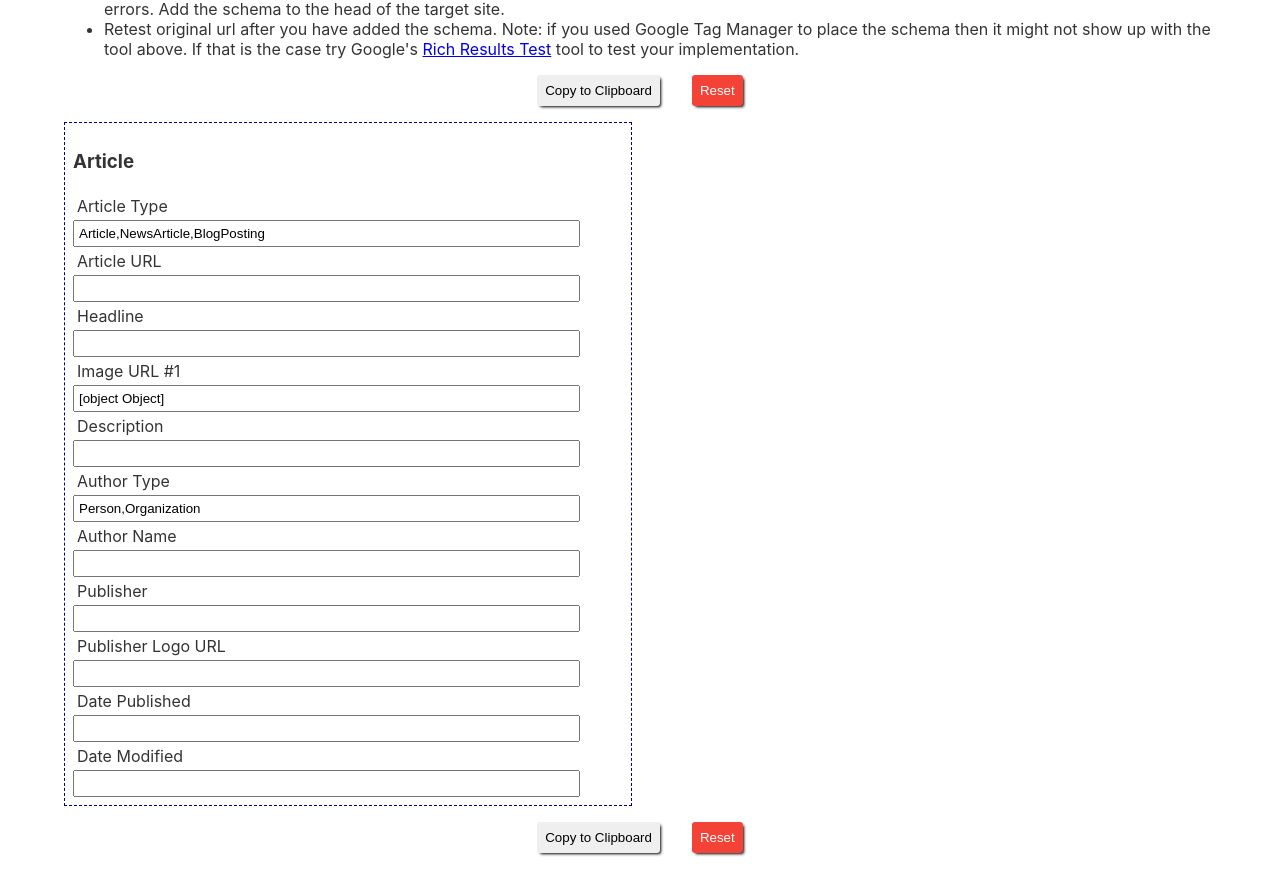
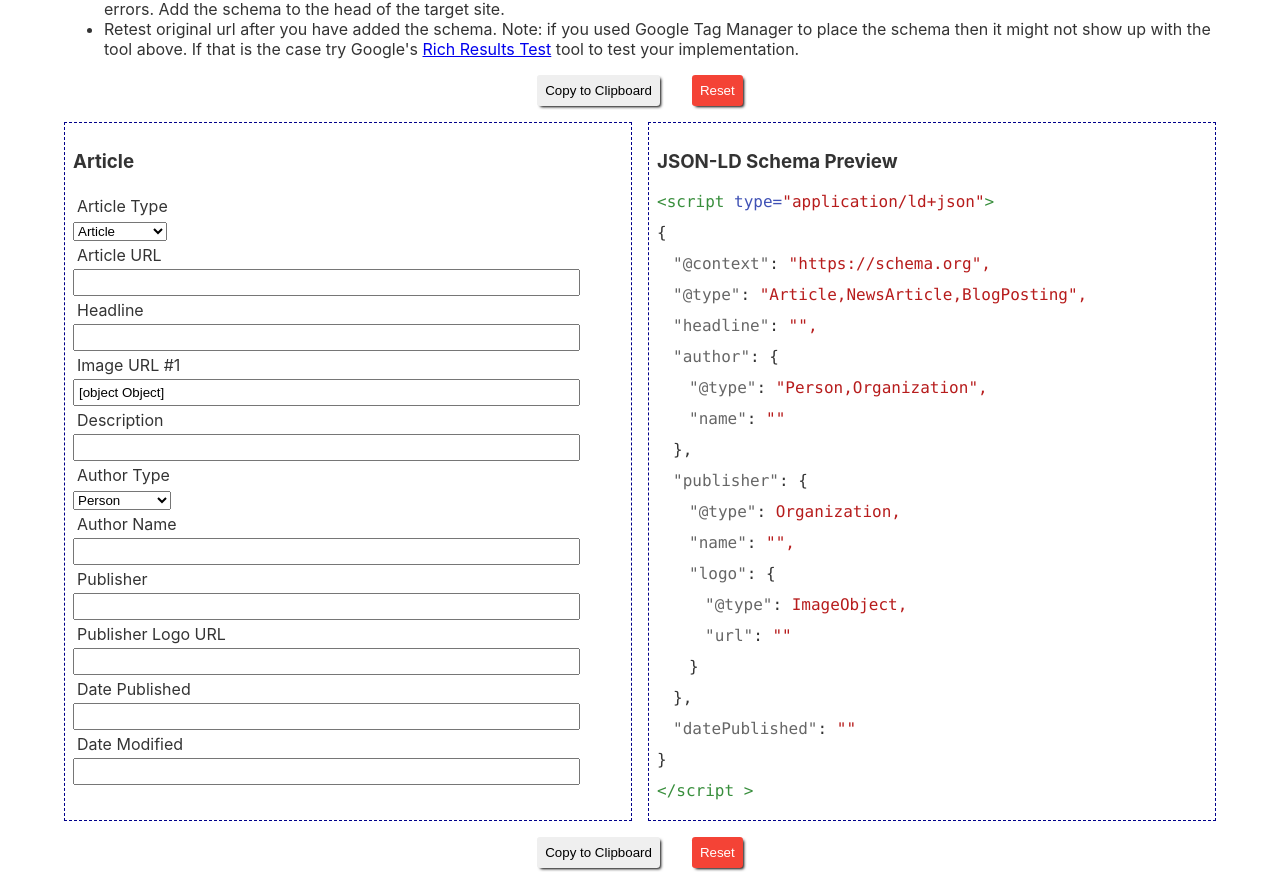
Before and after one commit to Schmidt-Aaron/SchemaGenerator, a React (Create React App) app: page /article in a window 1280 px wide. Shown: the part 490-1374 px from the top of the page. Built offline with nearby package versions, Linux system fonts and the light colour scheme.

Commit message:
article output added

```diff
--- a/package.json
+++ b/package.json
@@ -1,7 +1,7 @@
 {
   "name": "schemaGenerator",
   "version": "0.1.0",
-  "description": "A bare bones JSON-LD schema generator that only supports the (Special Announcement)[https://developers.google.com/search/docs/data-types/special-announcements] schema",
+  "description": "A bare bones JSON-LD schema generator.",
   "private": true,
   "repository": {
     "type": "git",
--- a/src/App.js
+++ b/src/App.js
@@ -10,8 +10,6 @@ import Article from "./pages/Article";
 function App() {
   return (
     <Router>
-      {/* A <Switch> looks through its children <Route>s and
-            renders the first one that matches the current URL. */}
       <Switch>
         <Route path="/special">
           <SpecialAnnouncement />
--- a/src/components/FAQinputPanel.js
+++ b/src/components/FAQinputPanel.js
@@ -69,7 +69,7 @@ export default function InputPanel(props) {
             </div>
           ))}
         </div>
-        <button onClick={addFAQ}>+</button>
+        <button onClick={addFAQ}>Add FAQ</button>
       </form>
     </div>
   );
--- a/src/components/articleInput.js
+++ b/src/components/articleInput.js
@@ -70,37 +70,43 @@ export default function InputPanel(props) {
       <form>
         <div className="article">
           <label>Article Type</label>
-          <input type="text" name="articleType" value={articleType} />
-
+          <select value={articleType}>
+            <option name="Article">Article</option>
+            <option name="NewsArticle">NewsArticle</option>
+            <option name="BlogPosting">BlogPosting</option>
+          </select>
           <label>Article URL</label>
-          <input type="text" name="articleType" value={url} />
+          <input type="text" name="url" value={url} />
 
           <label>Headline</label>
-          <input type="text" name="articleType" value={headline} />
+          <input type="text" name="headline" value={headline} />
 
           <label>Image URL #1</label>
-          <input type="text" name="articleType" value={image} />
+          <input type="text" name="image" value={image} />
 
           <label>Description</label>
-          <input type="text" name="articleType" value={description} />
+          <input type="text" name="description" value={description} />
 
           <label>Author Type</label>
-          <input type="text" name="articleType" value={authorType} />
+          <select value={authorType}>
+            <option name="Person">Person</option>
+            <option name="Organization">Organization</option>
+          </select>
 
           <label>Author Name</label>
-          <input type="text" name="articleType" value={authorName} />
+          <input type="text" name="authorName" value={authorName} />
 
           <label>Publisher</label>
-          <input type="text" name="articleType" value={publisher} />
+          <input type="text" name="publisher" value={publisher} />
 
           <label>Publisher Logo URL</label>
-          <input type="text" name="articleType" value={publisherLogo} />
+          <input type="text" name="publisherLogo" value={publisherLogo} />
 
           <label>Date Published</label>
-          <input type="text" name="articleType" value={datePublished} />
+          <input type="text" name="datePublished" value={datePublished} />
 
           <label>Date Modified</label>
-          <input type="text" name="articleType" value={dateModified} />
+          <input type="text" name="dateModified" value={dateModified} />
 
           {/* {questions.map((question, index) => (
             <div className="FAQ" key={index}>
--- a/src/components/articleOutput.js
+++ b/src/components/articleOutput.js
@@ -12,9 +12,9 @@ const OutputPanel = React.forwardRef((props, ref) => {
     description,
     authorType,
     authorName,
-    publisherType,
+    publisherType, //not used? is it always an Org?
     publisher,
-    publisherLogo,
+    publisherLogoURL,
     datePublished,
     dateModified,
     msg,
@@ -27,7 +27,78 @@ const OutputPanel = React.forwardRef((props, ref) => {
     <div className="panel">
       <h3>JSON-LD Schema Preview</h3>
 
-      <code ref={ref} className="codeBlock"></code>
+      <code ref={ref} className="codeBlock">
+      <p>
+          <span className="script">{`<`}</span>
+          <span className="script">script </span>
+          <span className="attr">type=</span>
+          <span className="value">"application/ld+json"</span>
+          <span className="script">{`>`}</span>
+        </p>
+        <p>{`{`}</p>
+        <p className="indent-1">
+          <span className="type">{`"@context"`}</span>:{" "}
+          <span className="value">"https://schema.org",</span>
+        </p>
+        <p className="indent-1">
+          <span className="type">{`"@type"`}</span>:{" "}
+          <span className="value">{`"${articleType}"`},</span>
+        </p>
+        <p className="indent-1">
+          <span className="type">{`"headline"`}</span>:{" "}
+          <span className="value">{`"${headline}"`},</span>
+        </p>
+        <p className="indent-1">
+          <span className="type">{`"author"`}</span>:{" {"}
+        </p>
+        <p className="indent-2">
+          <span className="type">{`"@type"`}</span>:{" "}
+          <span className="value">{`"${authorType}"`},</span>
+        </p>
+        <p className="indent-2">
+          <span className="type">{`"name"`}</span>:{" "}
+          <span className="value">{`"${authorName}"`}</span>
+        </p>
+        <p className="indent-1">{`},`}</p>
+        <p className="indent-1">
+          <span className="type">{`"publisher"`}</span>:{" {"}
+        </p>
+        <p className="indent-2">
+          <span className="type">{`"@type"`}</span>:{" "}
+          <span className="value">{"Organization"},</span>
+        </p>
+        <p className="indent-2">
+          <span className="type">{`"name"`}</span>:{" "}
+          <span className="value">{`"${publisher}"`},</span>
+        </p>
+        <p className="indent-2">
+          <span className="type">{`"logo"`}</span>:{" {"}
+        </p>
+        <p className="indent-3">
+          <span className="type">{`"@type"`}</span>:{" "}
+          <span className="value">{"ImageObject"},</span>
+        </p>
+        <p className="indent-3">
+          <span className="type">{`"url"`}</span>:{" "}
+          <span className="value">{`"${publisherLogoURL}"`}</span>
+        </p>
+        <p className="indent-2">{`}`}</p>
+        <p className="indent-1">{`},`}</p>
+        <p className="indent-1">
+          <span className="type">{`"datePublished"`}</span>:{" "}
+  <span className="value">{`"${datePublished}"`}{dateModified && (",")}</span>
+        </p>
+        {dateModified && (<p className="indent-1">
+          <span className="type">{`"dateModified"`}</span>:{" "}
+          <span className="value">{`"${dateModified}"`},</span>
+        </p>)}
+        <p>{`}`}</p>
+        <p>
+          <span className="script">{`</`}</span>
+          <span className="script">script </span>
+          <span className="script">{`>`}</span>
+        </p>
+      </code>
     </div>
   );
 });
--- a/src/pages/Article.js
+++ b/src/pages/Article.js
@@ -20,7 +20,7 @@ function FAQ() {
     authorName: "", // Text
     publisherType: "Organization", // is always org??
     publisher: "", // Text
-    publisherLogo: "", // URL
+    publisherLogoURL: "", // URL
     datePublished: "", // 2020-09-01
     dateModified: "", // 2020-09-01
     msg: null,
@@ -157,7 +157,7 @@ function FAQ() {
                 updateSingle={updateSingle}
                 addFAQ={addFAQ}
               />
-              {/* <OutputPanel ref={codeRef} /> */}
+              <OutputPanel ref={codeRef} />
             </div>
             <Controls
               schema={articleData.schema}
--- a/src/pages/Home.js
+++ b/src/pages/Home.js
@@ -17,13 +17,21 @@ function Home() {
       ) : null} */}
 
       <main className="main">
-        <h2>About the tool</h2>
+        <h2>About This Tool</h2>
         <p>
-          Lorem, ipsum dolor sit amet consectetur adipisicing elit. Laudantium
-          harum odio velit repudiandae. Iusto illum recusandae impedit
-          exercitationem doloribus excepturi doloremque, error corrupti eveniet
-          sequi magnam soluta quae cum nesciunt.
+          This is a quick and easy JSON+LD schema generator. It is in the early stages of development and I will be adding support for additional schemas, as well as, increasing the functionality of the existing ones as time goes by. At some point I might even make it pretty.
         </p>
+        <p>This project is currently fairly low on my priorities list so development might lag until I can sort out a few other things.</p>
+        <h3>Currently Working Schema</h3>
+        <ul>
+          <li>FAQ</li>
+          <li>Special Announcement</li>
+        </ul>
+        <h3>Coming Soon!</h3>
+        <ul>
+          <li>Article</li>
+          <li>Video</li>
+        </ul>
       </main>
       <Footer />
     </div>
```
Also changed, not shown: 1 other file (tests, documents, lock files or other folders).
